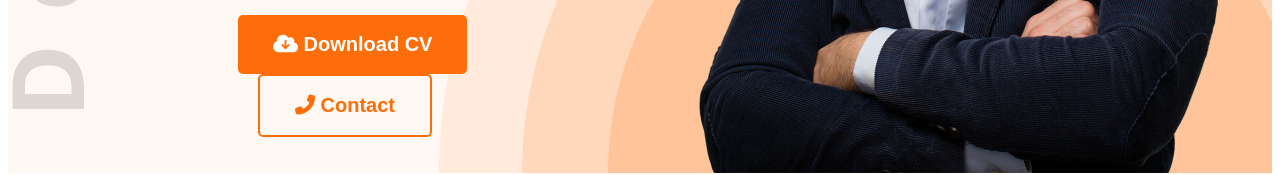
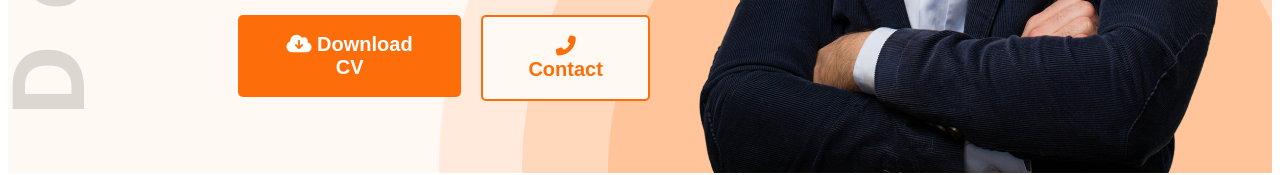
Before and after one commit to yeasmin-sy/web-dev-portfolio, a plain HTML site: page index.html in a window 1280 px wide. Shown: the part 662-837 px from the top of the page. Drawn offline with nearby package versions, Linux system fonts and the light colour scheme.

Commit message:
button reupdated

```diff
--- a/index.html
+++ b/index.html
@@ -32,10 +32,12 @@
                 </h1>
                 <p class="banner-description dark-3">Shot what able cold new see hold.Friendly as an betrayed formerly he. Morning because as to society behaved moments.
                 </p>
-                <button class="btn-primary"><i class="fa-solid fa-cloud-arrow-down"></i> Download CV
-                </button>
+             <div class="banner-button">
+                <div><button class="btn-primary"><i class="fa-solid fa-cloud-arrow-down"></i> Download CV
+                </button></div>
 
-                <button class="btn-primary btn-contact"><i class="fa-solid fa-phone-flip"></i> Contact</button>
+                <div><button class="btn-primary btn-contact"><i class="fa-solid fa-phone-flip"></i> Contact</button></div>
+             </div>
             </div>
             <img class="banner-img" src="images/hardy.png" alt="">
         </div>
--- a/styles/style.css
+++ b/styles/style.css
@@ -131,6 +131,10 @@ nav li a{
 .banner-img{
   width: 584px;
   height: 676px;
+}
+
+.banner-button{
+  display: flex;
 }
 
 
```
